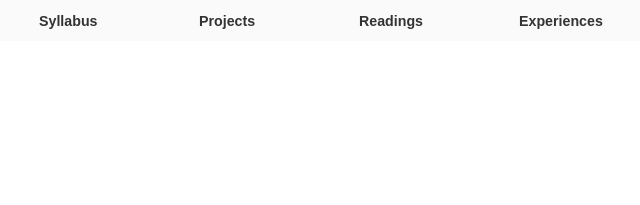
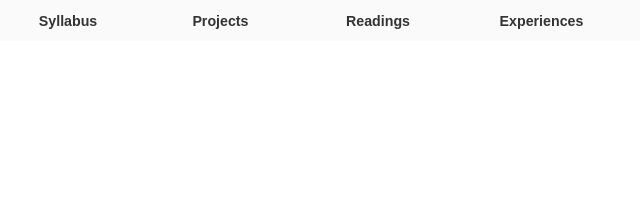
Before and after one commit to smbriones/smbriones.github.com, a Jekyll site: the page Challenges/index.html, which Jekyll copies as it is, in a window 1280 px wide. Shown: the top 205 px of the page, without its empty margins (294-934 px from the left). Built offline with Jekyll 4.4.1, drawn with Linux system fonts in a browser that asks for light colours; nearby versions of some CDN libraries.

Commit message:
improvements to nave bar

```diff
--- a/Challenges/stylesheets/base.css
+++ b/Challenges/stylesheets/base.css
@@ -1,6 +1,7 @@
 /* - - - B A S E - - - */
 
 body {
+  background-color: #FFF;
   font-family: "omnes-pro",sans-serif;
   font-size: 112.5%; /* 18px @ 1:1.125 */
   margin: 0;
--- a/Challenges/stylesheets/module.css
+++ b/Challenges/stylesheets/module.css
@@ -7,7 +7,7 @@
   height: 1.602em;
   list-style: none;
   margin: 0 auto;
-  width: 50%;
+  width: 48%;
 }
 
 .m-nav-item {
@@ -23,8 +23,8 @@
   color: #333;
   display: inline-block;
   line-height: 2.5em;
-  padding: 0 13px;
   text-decoration: none;
+  width: 70%;
 }
 
 .m-nav-item a:hover {
```
